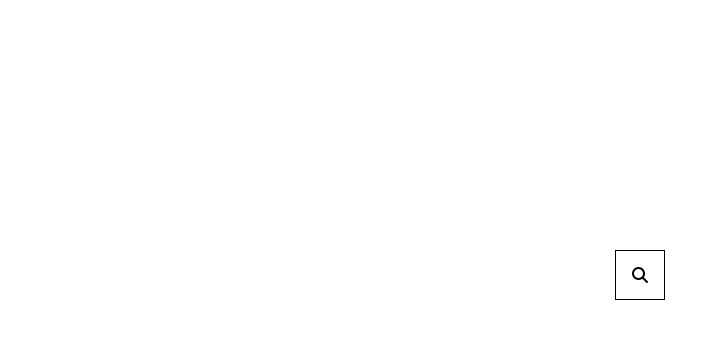
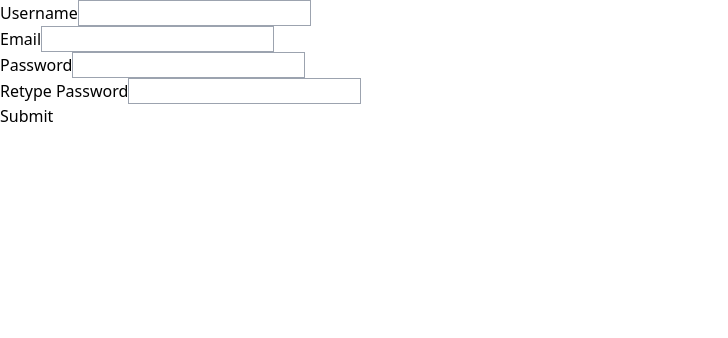
Before and after one commit to pranay-24/components-repo, a React (Create React App) app: page / in a window 1280 px wide. Shown: the top 338 px of the page, without its empty margins (0-728 px from the left). Built offline with nearby package versions, Linux system fonts and the light colour scheme.

Commit message:
form Validation component added

```diff
--- a/package.json
+++ b/package.json
@@ -13,7 +13,7 @@
     "process": "^0.11.10",
     "react": "^18.2.0",
     "react-dom": "^18.2.0",
-    "react-hook-form": "^7.49.2",
+    "react-hook-form": "^7.50.0",
     "react-redux": "^9.0.4",
     "react-router-dom": "^6.21.1",
     "react-scripts": "5.0.1",
--- a/src/App.js
+++ b/src/App.js
@@ -13,6 +13,8 @@ import TablePeople from './components/TablePeople';
 import RotateImage from './components/RotateImage';
 import InfiniteLoading from './components/InfiniteLoading';
 import SearchIcon from './components/SearchIcon';
+import FormValidation from './components/FormValidation';
+
 
 function App() {
   return (
@@ -29,7 +31,8 @@ function App() {
     {/* <RotateImage /> */}
     {/* <InfiniteLoading /> */}
  {/* <TablePeople /> */}
- <SearchIcon />
+ {/* <SearchIcon /> */}
+ <FormValidation />
     </BrowserRouter>
   );
 }
--- /dev/null
+++ b/src/components/FormValidation.jsx
@@ -0,0 +1,50 @@
+import React , {useState}from 'react'
+import {useForm} from 'react-hook-form'
+
+export default function FormValidation() {
+    const {register,handleSubmit, formState: {errors} } = useForm()
+
+    const [password, setPassword] =useState({})
+    const onsubmit = (data) =>{
+        console.log(data)
+    }
+
+    // const handleChange=(event)=>{
+
+    //     const {name, value} = event.target
+    //     setPassword((prev)=>({...prev, [name]:value}))
+    // }
+  return (
+    <div>
+        <form  onSubmit = {handleSubmit(onsubmit)}>
+        <div>
+        <label htmlFor="">Username</label>
+        <input type="text" {...register('username',{required:true , })} className="border border-gray-400" />
+        {errors.username && <span>{errors.username.message}</span>}
+         </div>
+
+         <div>
+        <label htmlFor="">Email</label>
+        <input type="text" {...register('email',{required:true , pattern: /^[a-zA-Z0-9._-]+@[a-zA-Z0-9.-]+\.[a-zA-Z]{2,4}$/  })} className="border border-gray-400" />
+        {errors.email && <span>{errors.email.message}</span>}
+         </div>
+
+         <div>
+        <label htmlFor="">Password</label>
+        <input type="text" name="password"  {...register('password',{required:true , })} className="border border-gray-400" />
+        {errors.password && <span>{errors.password.message}</span>}
+         </div>
+
+         <div>
+        <label htmlFor="">Retype Password</label>
+        <input type="text" name="password_2" {...register('password_2',{required:true , })}  className="border border-gray-400" />
+        {errors.password_2 && <span>{errors.password_2.message}</span>}
+         </div>
+
+         <button type="submit">Submit</button>
+
+        </form>
+
+    </div>
+  )
+}
```
Also changed, not shown: 1 other file (tests, documents, lock files or other folders).
